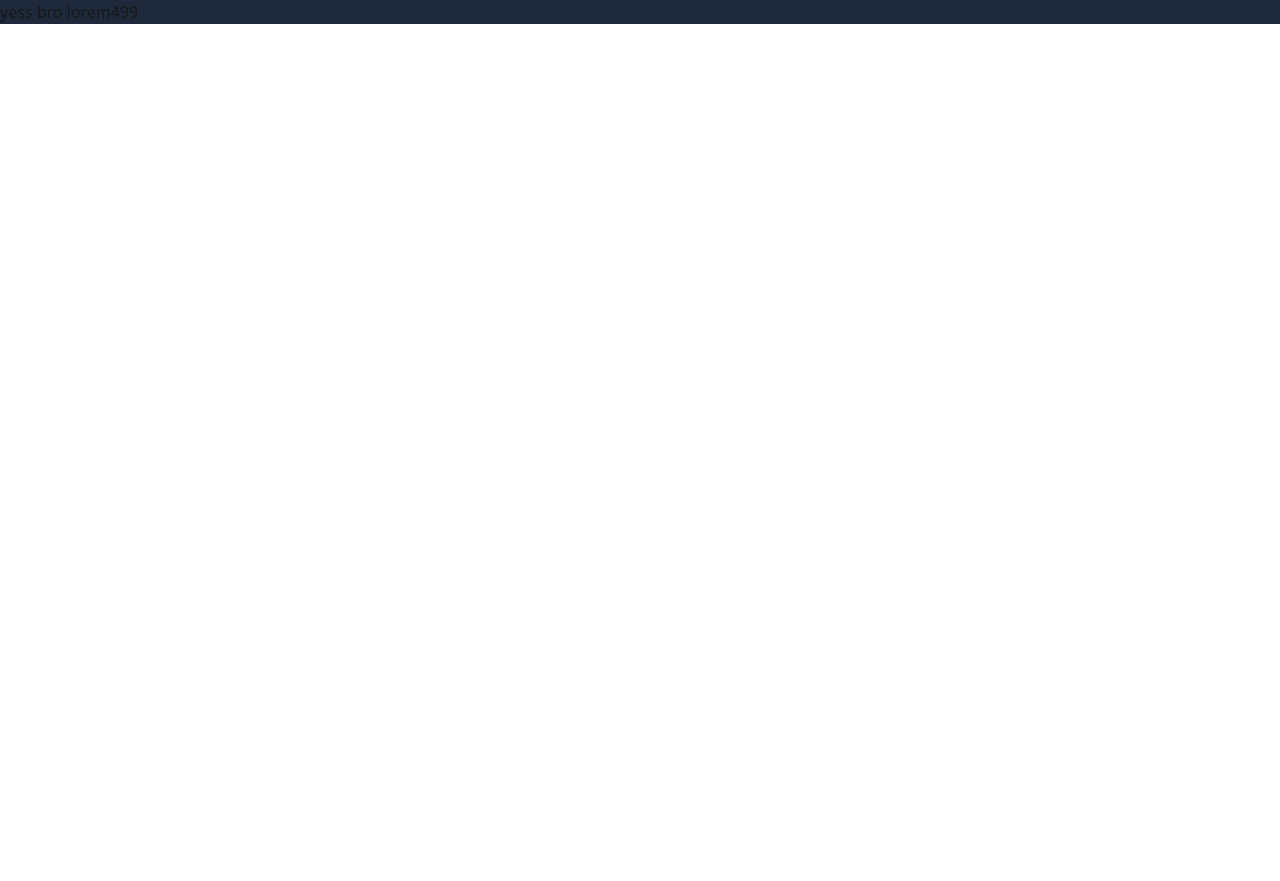
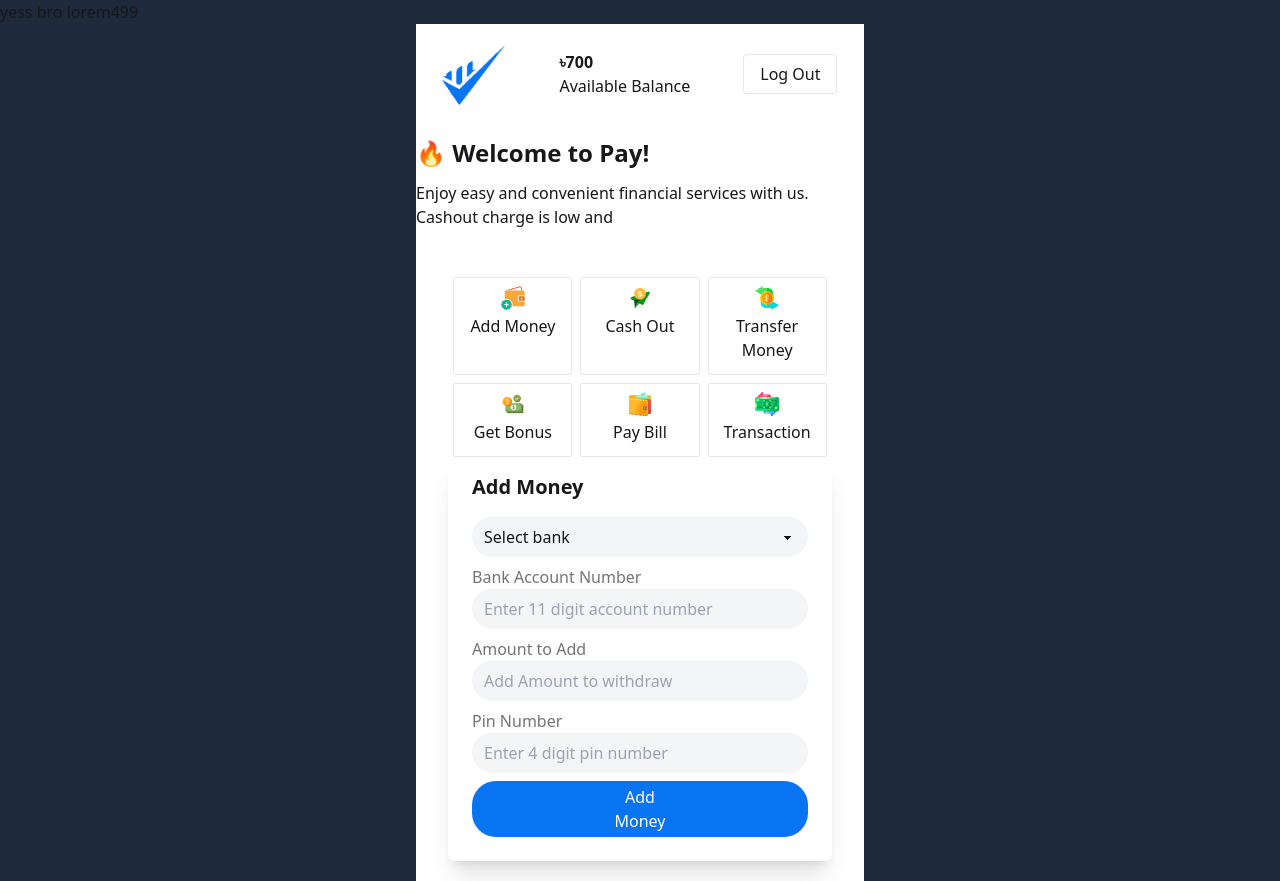
Before and after one commit to siddikur-dev/payo, a plain HTML site: page main.html in a window 1280 px wide. Before the commit the page ends 800 px from the top, so only its background shows below. Drawn offline with nearby package versions, Linux system fonts and the light colour scheme.

Commit message:
second page added

```diff
--- a/main.html
+++ b/main.html
@@ -29,6 +29,98 @@
   <body class="bg-slate-800">
     <!-- first page -->
     <h1>yess bro lorem499</h1>
+    <section class="max-w-md min-h-screen mx-auto py-5 bg-white">
+      <header>
+        <nav class="flex justify-around items-center">
+          <img class="w-16" src="img-resouces/Group.png" alt="" />
+          <div>
+            <h3 class="font-bold">৳700</h3>
+            <p class="">Available Balance</p>
+          </div>
+          <button class="btn border px-4">Log Out</button>
+        </nav>
+        <section>
+          <h1 class="pt-8 font-bold text-2xl">🔥 Welcome to Pay!</h1>
+          <p class="pt-3">
+            Enjoy easy and convenient financial services with us. Cashout charge
+            is low and
+          </p>
+          <div class="all-cards pt-12 grid grid-cols-3 gap-2 w-5/6 mx-auto">
+            <div class="border p-2 rounded-sm">
+              <img class="mx-auto" src="img-resouces/s.png" alt="" />
+              <h1 class="text-center py-1">Add Money</h1>
+            </div>
+            <div class="border p-2 rounded-sm">
+              <img class="mx-auto" src="img-resouces/send 1.png" alt="" />
+              <h1 class="text-center py-1">Cash Out</h1>
+            </div>
+            <div class="border p-2 rounded-sm box">
+              <img class="mx-auto" src="img-resouces/money 1 (1).png" alt="" />
+              <h1 class="text-center py-1">Transfer Money</h1>
+            </div>
+            <div class="border p-2 rounded-sm box">
+              <img class="mx-auto" src="img-resouces/financial 1.png" alt="" />
+              <h1 class="text-center py-1">Get Bonus</h1>
+            </div>
+            <div class="border p-2 rounded-sm box">
+              <img class="mx-auto" src="img-resouces/addm.png" alt="" />
+              <h1 class="text-center py-1">Pay Bill</h1>
+            </div>
+            <div class="border p-2 rounded-sm box">
+              <img class="mx-auto" src="img-resouces/transaction.png" alt="" />
+              <h1 class="text-center py-1">Transaction</h1>
+            </div>
+          </div>
+          <!--
+          new section
+           -->
+        </section>
+        <!--  -->
+        <section class="mx-auto pt-4 card w-96 bg-white shadow-xl p-6">
+          <h2 class="text-xl font-bold mb-4">Add Money</h2>
+          <div class="form-control w-full">
+            <select
+              class="select select-bordered w-full input bg-input-color py-2 px-3 rounded-4xl"
+            >
+              <option disabled selected>Select bank</option>
+              <option>Bikash</option>
+              <option>Nagad</option>
+              <option>Rocket</option>
+            </select>
+          </div>
+          <div class="form-control w-full mt-2">
+            <label class="label">Bank Account Number</label>
+            <input
+              type="text"
+              placeholder="Enter 11 digit account number"
+              class="input input-bordered w-full input bg-input-color py-2 px-3 rounded-4xl"
+            />
+          </div>
+          <div class="form-control w-full mt-2">
+            <label class="label">Amount to Add</label>
+            <input
+              type="number"
+              placeholder="Add Amount to withdraw"
+              class="input bg-input-color py-2 px-3 rounded-4xl input input-bordered w-full"
+            />
+          </div>
+          <div class="form-control w-full mt-2">
+            <label class="label">Pin Number</label>
+            <input
+              type="password"
+              placeholder="Enter 4 digit pin number"
+              class="input bg-input-color py-2 px-3 rounded-4xl input input-bordered w-full"
+            />
+          </div>
+          <button
+            class="bg-button-color px-32 py-1 mt-2 rounded-3xl text-white"
+          >
+            Add Money
+          </button>
+        </section>
+      </header>
+    </section>
+    <section></section>
     <script src="js/login.js"></script>
   </body>
 </html>
```
Also changed, not shown: index.html (+2 -2 lines), img-resouces/addm.png (added), img-resouces/financial 1.png (added), img-resouces/money 1 (1).png (added), img-resouces/money 1.png (added), img-resouces/s.png (added), img-resouces/send 1.png (added), img-resouces/transaction.png (added).
